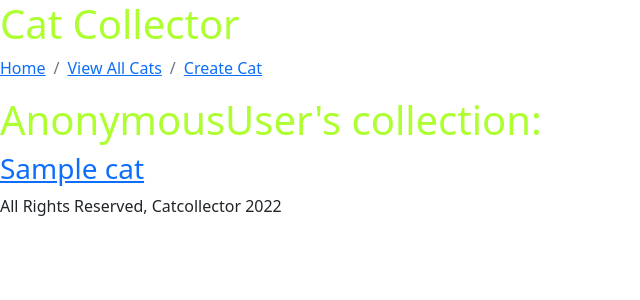
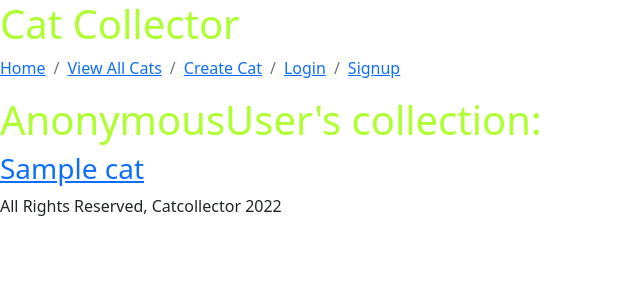
Before and after one commit to hninmabalo/catcollector, a Django app: template main_app/templates/profile.html in a window 1280 px wide. Shown: the top 300 px of the page, without its empty margins (0-640 px from the left). Run offline with Django 4.2, Linux system fonts and the light colour scheme; the template is opened without the code that fills it: most values are stand-ins (such as "Sample title", 1, 10 or a date in 2020).

Commit message:
chore: add logout

```diff
--- a/main_app/templates/base.html
+++ b/main_app/templates/base.html
@@ -17,7 +17,15 @@
           <li class="breadcrumb-item"><a href="/">Home</a></li>
           <li class="breadcrumb-item active" aria-current="page"><a href="/cats">View All Cats</a></li>
           <li class="breadcrumb-item active" aria-current="page"><a href="/cats/create">Create Cat</a></li>
-        </ol>
+          {% if user.is_authenticated %}
+          <li class="breadcrumb-item active" aria-current="page"><a href="/user/{{user}}">{{user}}'s Profile</a></li>
+          <li class="breadcrumb-item active" aria-current="page"><a href="{% url 'logout' %}">Logout</a></li>
+      {% else %}
+          <li class="breadcrumb-item active" aria-current="page"><a href="{% url 'login' %}">Login</a></li>
+          <li class="breadcrumb-item active" aria-current="page"><a href="{% url 'signup' %}">Signup</a></li>
+      {% endif %}
+    </ol>
+
     </nav>
 
     {% block content %}
--- a/main_app/urls.py
+++ b/main_app/urls.py
@@ -13,4 +13,5 @@ urlpatterns = [
     path('cats/<int:pk>/delete', views.CatDelete.as_view(), name='cats_delete'),
     path('user/<username>', views.profile, name='profile'),
     path('login/', views.login_view, name='login'),
+    path('logout/', views.logout_view, name='logout'),
 ]
--- a/main_app/views.py
+++ b/main_app/views.py
@@ -100,3 +100,7 @@ def login_view(request):
     else: # it was a get request so send the emtpy login form
         form = AuthenticationForm()
         return render(request, 'login.html', {'form': form})
+
+def logout_view(request):
+  logout(request)
+  return HttpResponseRedirect('/cats')
```
